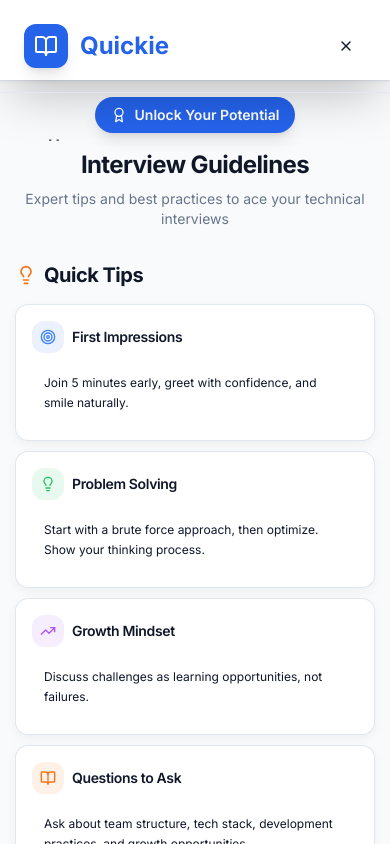
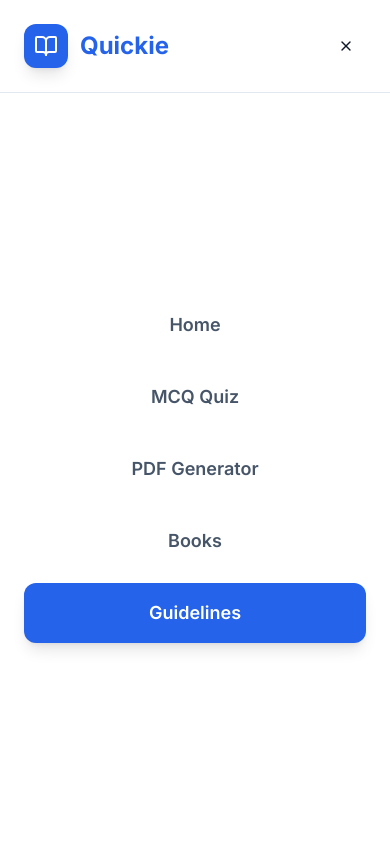
Before and after one commit to ssarthaks/QuickPrep, a Next.js app: page /guidelines in a window 390 px wide. Both pictures are taken after a click on the button 354 px from the left and 40 px from the top of the page. Shown: the top 844 px of the page. Built offline with nearby package versions, Linux system fonts and the light colour scheme.

Commit message:
feat: update navigation ui ux for mobile

```diff
--- a/app/books/page.tsx
+++ b/app/books/page.tsx
@@ -129,8 +129,6 @@ const BooksLibrary = () => {
       <div className="section-container px-4 max-w-7xl mx-auto">
         {/* Header */}
         <motion.div
-          initial={{ opacity: 0, y: 20 }}
-          animate={{ opacity: 1, y: 0 }}
           className="text-center mb-8 lg:mb-12"
         >
           <div className="inline-flex items-center gap-2 px-4 py-2 rounded-full bg-blue-600 text-white text-sm font-semibold mb-4 shadow-lg">
--- a/app/guidelines/page.tsx
+++ b/app/guidelines/page.tsx
@@ -130,7 +130,7 @@ const Guidelines = () => {
             <Award className="h-4 w-4" />
             Unlock Your Potential
           </div>
-          <h1 className="text-2xl sm:text-3xl lg:text-4xl font-bold mb-2">
+          <h1 className="text-3xl sm:text-4xl lg:text-5xl font-bold text-slate-900 mb-4">
             Interview Guidelines
           </h1>
           <p className="text-sm sm:text-base text-muted-foreground">
--- a/app/pdf-generator/page.tsx
+++ b/app/pdf-generator/page.tsx
@@ -155,7 +155,7 @@ const PDFGenerator = () => {
               <BookOpenIcon className="h-4 w-4" />
               Free Pdfs
             </div>
-            <h1 className="text-3xl font-bold mb-2">PDF Generator</h1>
+            <h1 className="text-3xl sm:text-4xl lg:text-5xl font-bold text-slate-900 mb-4">PDF Generator</h1>
             <p className="text-muted-foreground">
               Download concise revision notes
             </p>
--- a/app/quiz/page.tsx
+++ b/app/quiz/page.tsx
@@ -628,7 +628,7 @@ const Quiz = () => {
             <Award className="h-4 w-4" />
             Test Yourself
           </div>
-          <h1 className="text-2xl sm:text-3xl lg:text-4xl font-bold mb-2">
+          <h1 className="text-3xl sm:text-4xl lg:text-5xl font-bold text-slate-900 mb-4">
             MCQ Quiz
           </h1>
           <p className="text-sm sm:text-base text-muted-foreground">
--- a/components/Header.tsx
+++ b/components/Header.tsx
@@ -37,9 +37,9 @@ export const Header = () => {
         <div className="flex h-20 items-center justify-between">
           <Link href="/" className="flex items-center gap-3 group">
             <motion.div
-              whileHover={{ scale: 1.05}}
+              whileHover={{ scale: 1.05 }}
               transition={{ duration: 0.6 }}
-              className="flex h-11 w-11 items-center justify-center rounded-xl bg-blue-600 shadow-lg"
+              className="flex h-10 w-10 items-center justify-center rounded-xl bg-blue-600 shadow-lg"
             >
               <BookOpen className="h-6 w-6 text-white" />
             </motion.div>
@@ -65,7 +65,7 @@ export const Header = () => {
           <Button
             variant="ghost"
             size="icon"
-            className="md:hidden hover:bg-blue-700 rounded-xl"
+            className="md:hidden hover:bg-blue-700 rounded-xl w-16 h-16"
             onClick={() => setIsOpen(!isOpen)}
           >
             <motion.div
@@ -73,9 +73,9 @@ export const Header = () => {
               transition={{ duration: 0.3 }}
             >
               {isOpen ? (
-                <X className="h-6 w-6" />
+                <X className="h-8 w-8" />
               ) : (
-                <Menu className="h-6 w-6" />
+                <Menu className="h-8 w-8" />
               )}
             </motion.div>
           </Button>
@@ -102,9 +102,9 @@ export const Header = () => {
               animate={{ x: 0 }}
               exit={{ x: "100%" }}
               transition={{ type: "spring", damping: 25, stiffness: 200 }}
-              className="fixed top-0 right-0 bottom-0 w-full h-full bg-white z-50 md:hidden shadow-2xl"
+              className="fixed inset-0 w-screen h-screen bg-white z-50 md:hidden shadow-2xl"
             >
-              <div className="flex flex-col h-full">
+              <div className="flex flex-col h-full w-full">
                 {/* Header */}
                 <div className="flex items-center justify-between p-6 border-b border-slate-200">
                   <Link
@@ -130,19 +130,19 @@ export const Header = () => {
                 </div>
 
                 {/* Navigation Links */}
-                <div className="flex-1 overflow-y-auto p-6">
-                  <div className="space-y-3">
+                <div className="flex-1 flex items-center justify-center overflow-y-auto p-6">
+                  <div className="space-y-3 w-full max-w-md">
                     {navLinks.map((link, i) => (
                       <motion.div
                         key={link.path}
-                        initial={{ opacity: 0, x: 20 }}
-                        animate={{ opacity: 1, x: 0 }}
+                        initial={{ opacity: 0, y: 20 }}
+                        animate={{ opacity: 1, y: 0 }}
                         transition={{ delay: i * 0.1 }}
                       >
                         <Link
                           href={link.path}
                           onClick={() => setIsOpen(false)}
-                          className={`block px-6 py-4 rounded-xl text-base font-semibold transition-all ${
+                          className={`block px-6 py-4 rounded-xl text-center text-lg font-semibold transition-all ${
                             pathname === link.path
                               ? "bg-blue-600 text-white shadow-lg"
                               : "text-slate-600 hover:text-slate-900 hover:bg-slate-100"
```
